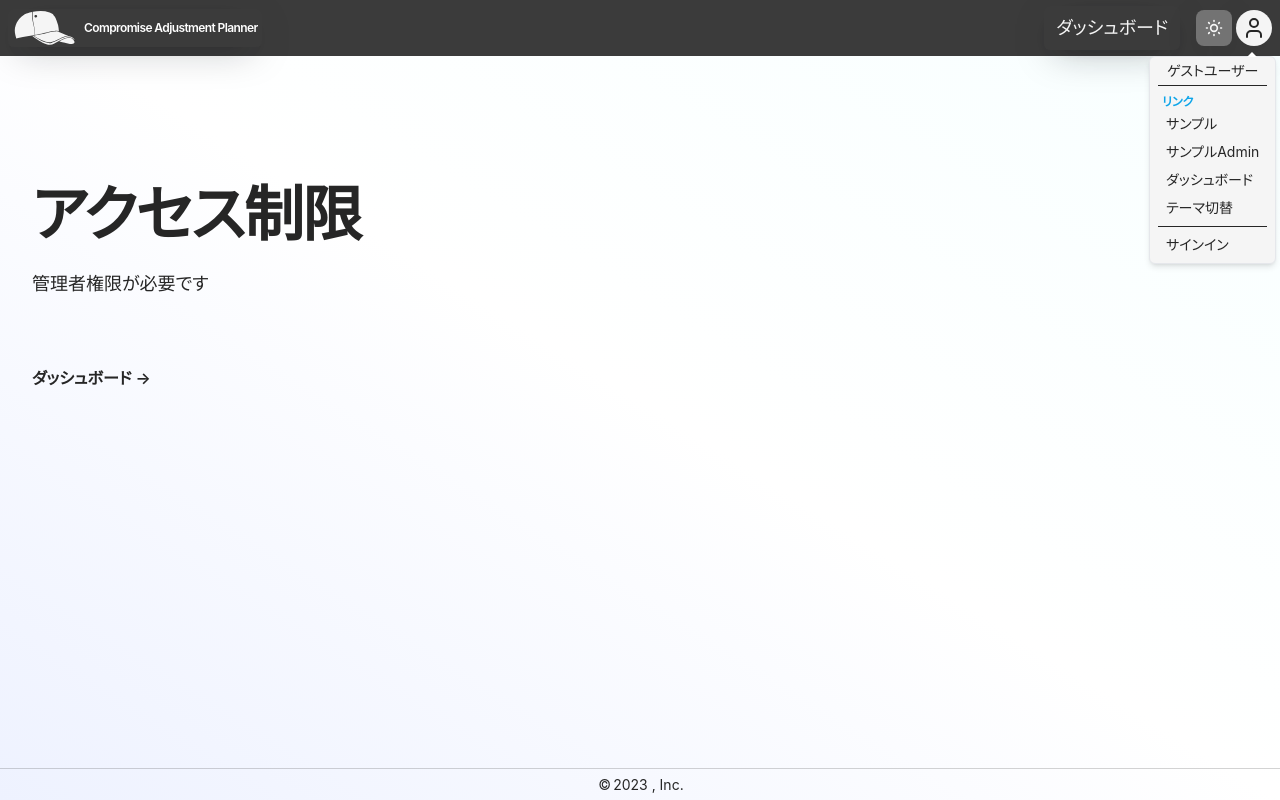
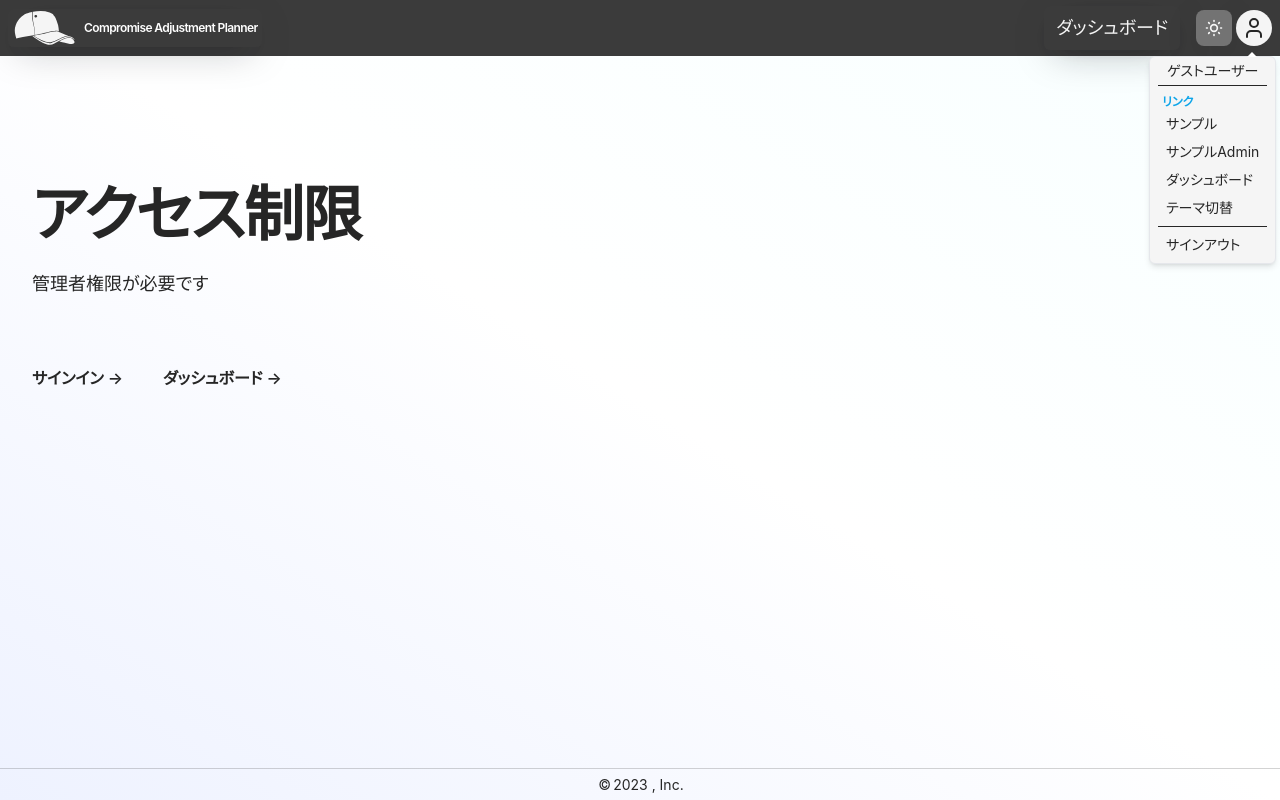
Before and after one commit to jey3dayo/nextjs-boilerplate-app-dir, a Next.js app: page /sample/admin in a window 1280 px wide. Both pictures are taken after a click on the button 1254 px from the left and 28 px from the top of the page. Built offline with nearby package versions, Linux system fonts and the light colour scheme; no server answers.

Commit message:
refactor: fix incorrect title in sign-in/out component

```diff
--- a/components/deny-message.tsx
+++ b/components/deny-message.tsx
@@ -1,4 +1,6 @@
+import { signIn } from 'next-auth/react';
 import { HeroContentRoot } from '@/components/content-root';
+import { titles } from '@/constants';
 import { getNavigationByRole } from '@/lib/navigation';
 import { getCurrentUser } from '@/lib/next-auth/session';
 
@@ -23,6 +25,9 @@ export async function DenyMessage({
           </div>
           <div className="mx-auto mt-16 max-w-2xl lg:mx-0 lg:max-w-none">
             <div className="grid grid-cols-1 gap-x-8 gap-y-6 text-base font-semibold leading-7 sm:grid-cols-2 md:flex lg:gap-x-10">
+              <a href="/api/auth/signin">
+                {titles.signIn} <span aria-hidden="true">&rarr;</span>
+              </a>
               {navigation.map((link) => (
                 <a key={link.name} href={link.href}>
                   {link.name} <span aria-hidden="true">&rarr;</span>
--- a/components/header/popover.tsx
+++ b/components/header/popover.tsx
@@ -12,6 +12,7 @@ import {
   PopoverRoot,
   PopoverTrigger,
 } from '@/components/ui/popover';
+import { titles } from '@/constants';
 import { useCurrentUser } from '@/hooks/use-next-auth';
 import { classNames } from '@/lib/class-names';
 import { getNavigationByRole } from '@/lib/navigation';
@@ -57,9 +58,9 @@ export function Popover(): JSX.Element {
             >
               <span className="font-medium text-light dark:text-dark">
                 {status === 'authenticated' ? (
-                  <span onClick={() => signOut()}>サインアウト</span>
+                  <span onClick={() => signOut()}>{titles.signOut}</span>
                 ) : (
-                  <span onClick={() => signIn()}>サインイン</span>
+                  <span onClick={() => signIn()}>{titles.signIn}</span>
                 )}
               </span>
             </Link>
--- a/components/user-menu/sign-in-out.tsx
+++ b/components/user-menu/sign-in-out.tsx
@@ -1,11 +1,12 @@
 'use client';
 
 import { signIn, signOut } from 'next-auth/react';
+import { titles } from '@/constants';
 
 export function SignInOut(props: { isLogin: boolean }) {
   return props.isLogin ? (
-    <div onClick={() => signOut()}>サインアウト</div>
+    <div onClick={() => signOut()}>{titles.signOut}</div>
   ) : (
-    <div onClick={() => signIn()}>サインイン</div>
+    <div onClick={() => signIn()}>{titles.signOut}</div>
   );
 }
--- a/constants/index.ts
+++ b/constants/index.ts
@@ -1,6 +1,8 @@
 export const guestUserName = 'ゲストユーザー';
 
 export const titles = {
+  signIn: 'サインイン',
+  signOut: 'サインアウト',
   dashboard: 'ダッシュボード',
   admin: '管理ツール',
   sample: 'サンプル',
```
